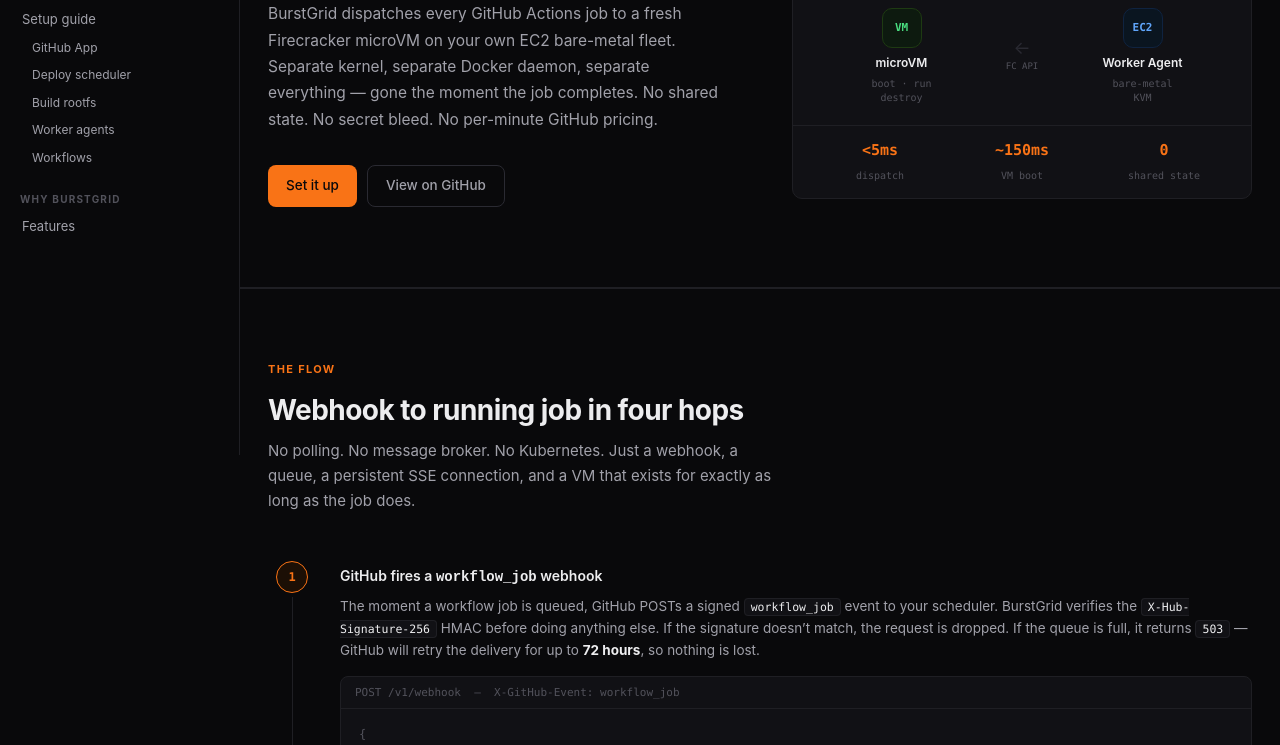
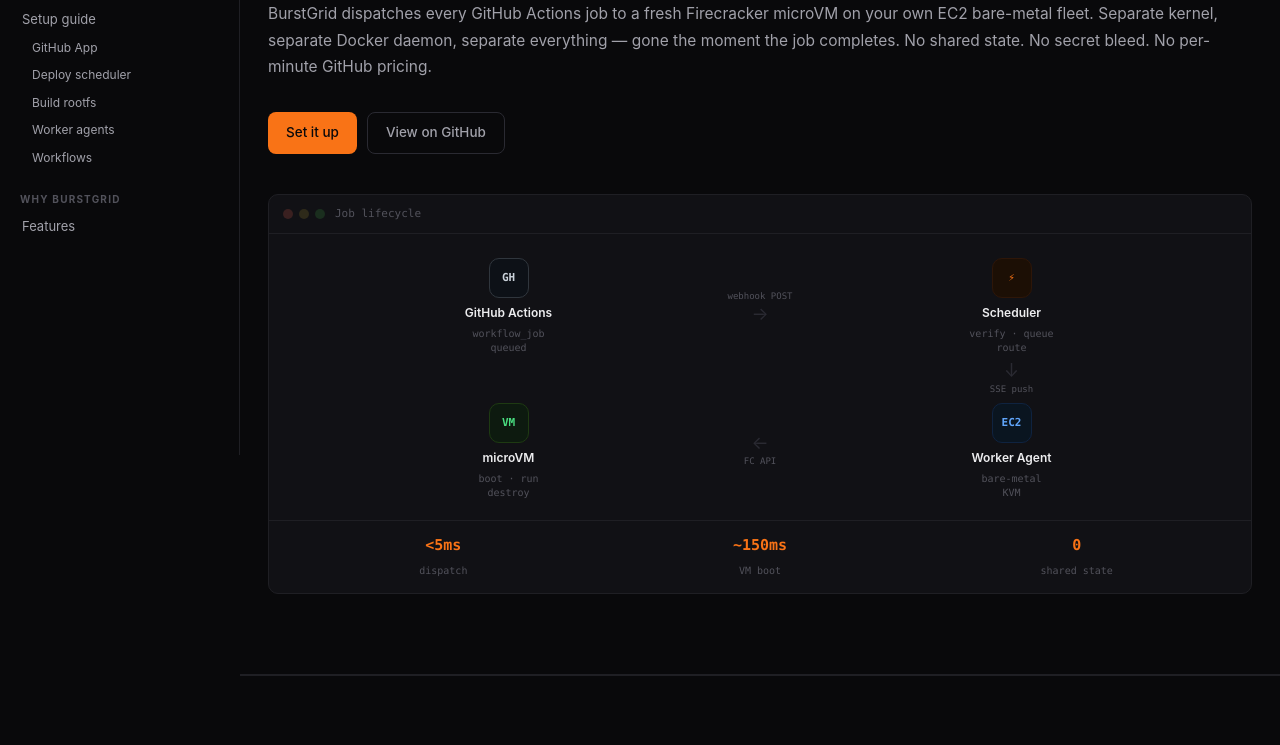
Before and after one commit to gbudjeakp/burstgrid, a website: page docs/index.html in a window 1280 px wide. Shown: the part 385-1130 px from the top of the page. Drawn offline with Linux system fonts and the light colour scheme.

Commit message:
docs(hero): stack diagram below hero text

```diff
--- a/docs/index.html
+++ b/docs/index.html
@@ -298,7 +298,7 @@
 
 <!-- Hero -->
 <div class="section" style="padding-top:80px;padding-bottom:80px;">
-  <div class="hero-grid">
+  <div>
     <div>
       <div class="wip-pill">Open source &middot; Alpha</div>
       <h1>One job.<br/>One microVM.<br/><em>Nothing shared.</em></h1>
@@ -311,7 +311,7 @@
       </div>
     </div>
 
-    <div class="arch-diagram">
+    <div class="arch-diagram" style="margin-top:40px;">
       <div class="arch-hdr">
         <span class="dot" style="background:#3a2020"></span>
         <span class="dot" style="background:#2e2a1a"></span>
```
